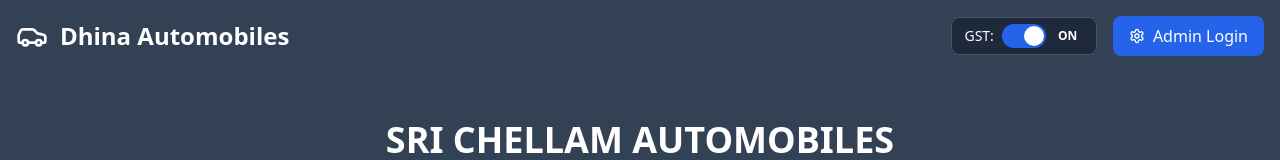
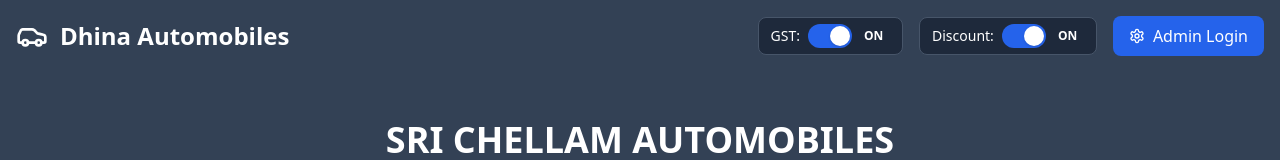
Before and after one commit to Krithik-S-jpg/Dhina-workshop, a React (Vite) app: page / in a window 1280 px wide. Shown: the top 160 px of the page. Built offline with nearby package versions, Linux system fonts and the light colour scheme; no server answers; the database is empty.

Commit message:
Add GST and Discount On/Off toggles to top header
Co-authored-by: Krithik-S-jpg <180775332+Krithik-S-jpg@users.noreply.github.com>

```diff
--- a/src/App.tsx
+++ b/src/App.tsx
@@ -352,6 +352,8 @@ function App() {
         onAdminClick={handleAdminLogin}
         isGstEnabled={isGstEnabled}
         onGstToggle={() => setIsGstEnabled(!isGstEnabled)}
+        isDiscountEnabled={isDiscountEnabled}
+        onDiscountToggle={() => setIsDiscountEnabled(!isDiscountEnabled)}
       />
 
       {!isSupabaseConnected && (
--- a/src/components/Header.tsx
+++ b/src/components/Header.tsx
@@ -6,9 +6,18 @@ interface HeaderProps {
   showAdminButton?: boolean;
   isGstEnabled?: boolean;
   onGstToggle?: () => void;
+  isDiscountEnabled?: boolean;
+  onDiscountToggle?: () => void;
 }
 
-export function Header({ onAdminClick, showAdminButton = true, isGstEnabled, onGstToggle }: HeaderProps) {
+export function Header({
+  onAdminClick,
+  showAdminButton = true,
+  isGstEnabled,
+  onGstToggle,
+  isDiscountEnabled,
+  onDiscountToggle,
+}: HeaderProps) {
   return (
     <header className="bg-slate-700 text-white shadow-lg">
       <div className="container mx-auto px-4 py-4">
@@ -41,6 +50,29 @@ export function Header({ onAdminClick, showAdminButton = true, isGstEnabled, onG
                 </span>
               </div>
             )}
+            {onDiscountToggle !== undefined && isDiscountEnabled !== undefined && (
+              <div className="flex items-center space-x-2 bg-slate-800 px-3 py-1.5 rounded-lg border border-slate-600">
+                <span className="text-sm font-medium select-none">Discount:</span>
+                <button
+                  type="button"
+                  onClick={onDiscountToggle}
+                  className={`relative inline-flex h-6 w-11 flex-shrink-0 cursor-pointer rounded-full border-2 border-transparent transition-colors duration-200 ease-in-out focus:outline-none ${
+                    isDiscountEnabled ? 'bg-blue-600' : 'bg-gray-500'
+                  }`}
+                  data-testid="outer-discount-toggle"
+                  aria-label="Toggle Discount"
+                >
+                  <span
+                    className={`pointer-events-none inline-block h-5 w-5 transform rounded-full bg-white shadow ring-0 transition duration-200 ease-in-out ${
+                      isDiscountEnabled ? 'translate-x-5' : 'translate-x-0'
+                    }`}
+                  />
+                </button>
+                <span className="text-xs font-semibold px-1 min-w-[30px]">
+                  {isDiscountEnabled ? 'ON' : 'OFF'}
+                </span>
+              </div>
+            )}
             {showAdminButton && (
               <button
                 onClick={onAdminClick}
```
